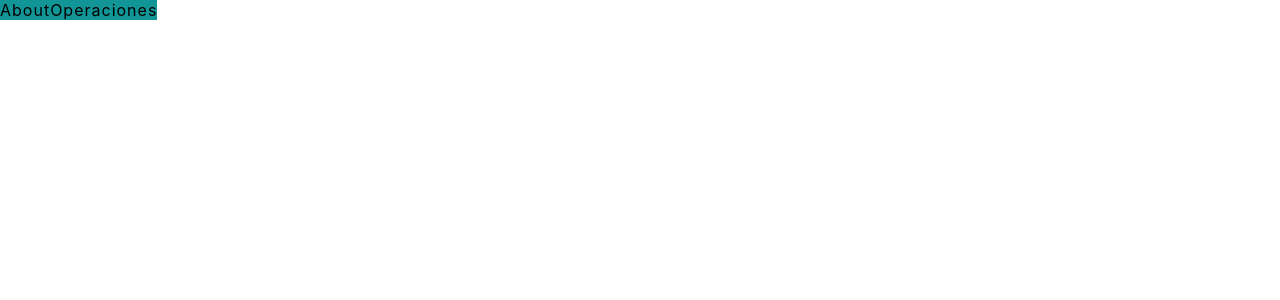
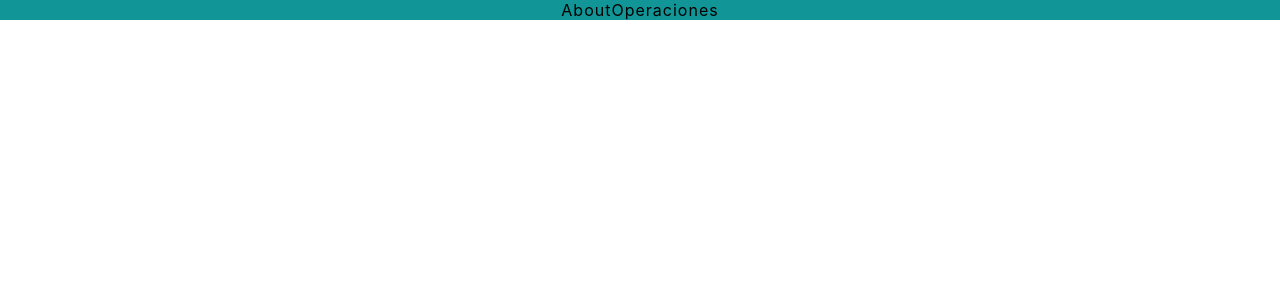
Before and after one commit to LArroyoS/examen, a React (Create React App) app: page / in a window 1280 px wide. Shown: the top 300 px of the page. Built offline with nearby package versions, Linux system fonts and the light colour scheme.

Commit message:
estilosMenu1.5

```diff
--- a/src/App.css
+++ b/src/App.css
@@ -2,37 +2,8 @@
   text-align: center;
 }
 
-.App-logo {
-  height: 40vmin;
-  pointer-events: none;
+.Menu{
+  display: flex;
+  justify-content: space-around;
+  background-color:#119596;
 }
-
-@media (prefers-reduced-motion: no-preference) {
-  .App-logo {
-    animation: App-logo-spin infinite 20s linear;
-  }
-}
-
-.App-header {
-  background-color: #282c34;
-  min-height: 100vh;
-  display: flex;
-  flex-direction: column;
-  align-items: center;
-  justify-content: center;
-  font-size: calc(10px + 2vmin);
-  color: white;
-}
-
-.App-link {
-  color: #61dafb;
-}
-
-@keyframes App-logo-spin {
-  from {
-    transform: rotate(0deg);
-  }
-  to {
-    transform: rotate(360deg);
-  }
-}
--- a/src/App.js
+++ b/src/App.js
@@ -27,7 +27,7 @@
   const [vista, setVista ] =  useState(<></>)
   return (
     <div className="App">
-      <main>
+      <main class="Menu">
         <Menu menu={menu} setVista={setVista}/>
       </main>
       <section>
--- a/src/menu.css
+++ b/src/menu.css
@@ -4,7 +4,6 @@
     padding:0;
 }
 ul.menuDesplegable li{
-    background-color:#119596;
     position:relative;
     float:left;
     margin:0;
```
